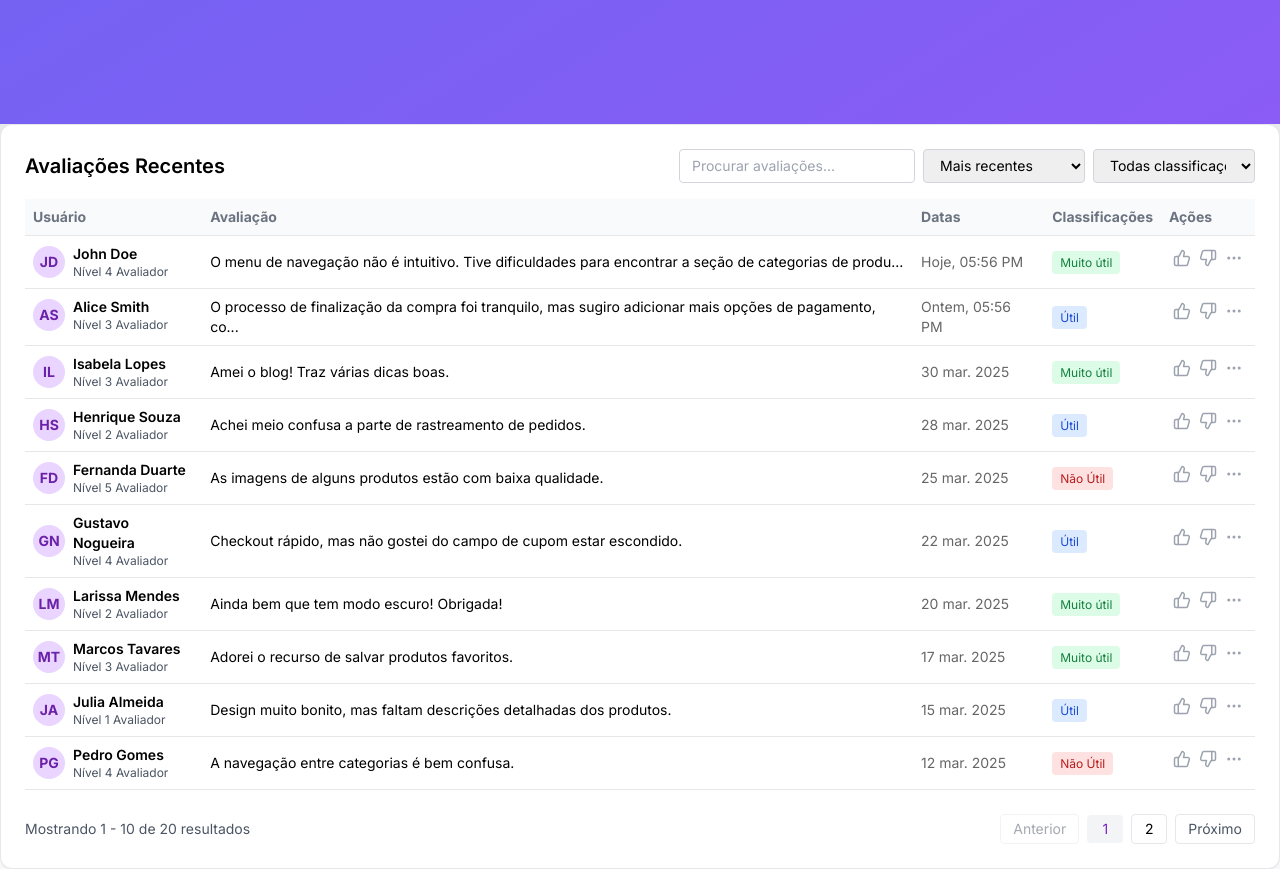
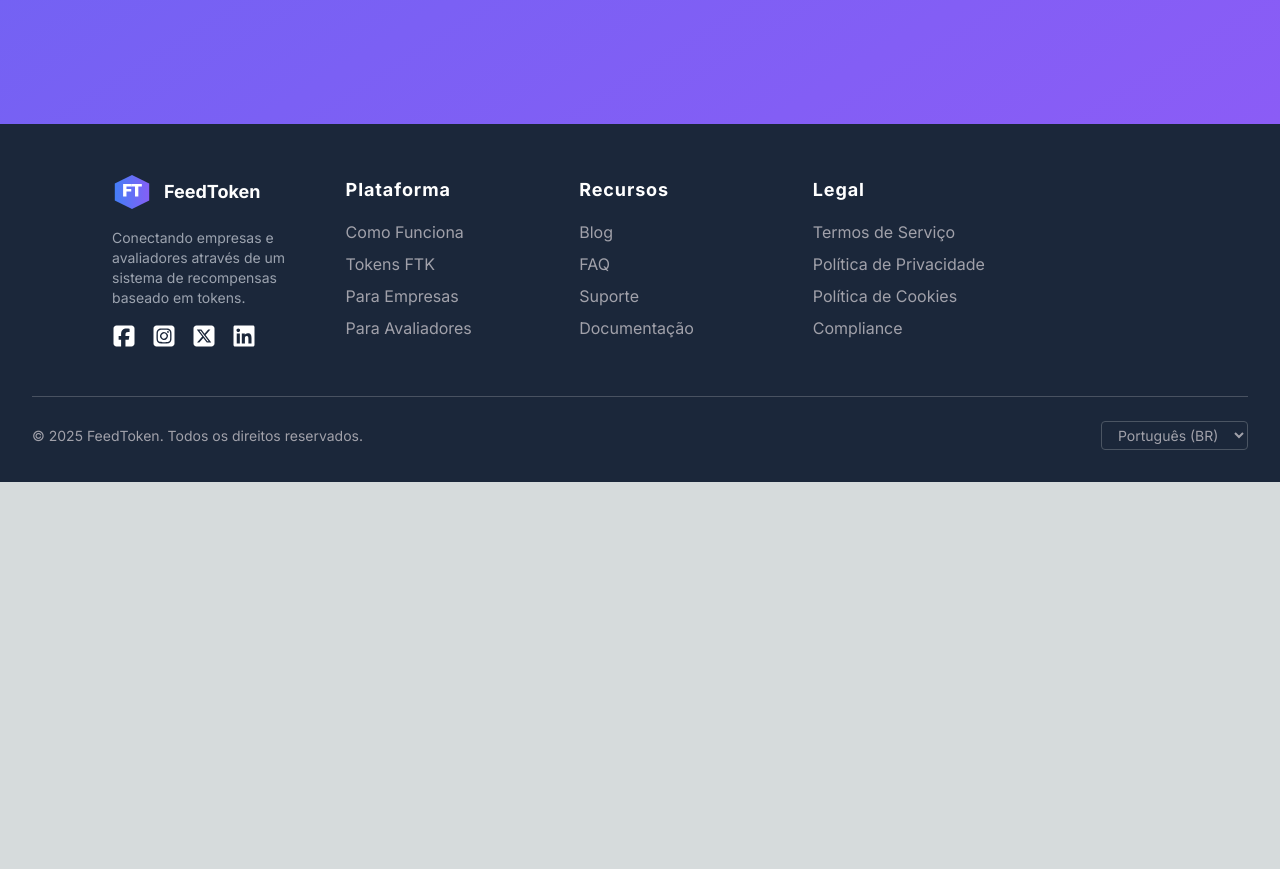
Before and after one commit to TransferoNovaIguacu/feedback-company-front, a Next.js app: page /en-construcao in a window 1280 px wide. Shown: the part 740-1609 px from the top of the page. After the commit the page ends 1222 px from the top, so only its background shows below. Built offline with nearby package versions, Linux system fonts and the light colour scheme.

Commit message:
refator: implement FeedbackRow component and integrate with FeedbackTable

```diff
--- /dev/null
+++ b/app/components/FeedbackRowItem.tsx
@@ -0,0 +1,94 @@
+import getRatingStyle from "@/utils/defineUtilit";
+import { MoreHorizontal, ThumbsDown, ThumbsUp } from "lucide-react";
+
+interface FeedbackRowProps {
+  item: any;
+  formatCustomDate: (timestamp: number) => string;
+  toggleLike: (id: number, type: "up" | "down") => void;
+  liked: { [key: number]: "up" | "down" | null };
+  openDropdownId: number | null;
+  setOpenDropdownId: React.Dispatch<React.SetStateAction<number | null>>;
+  registerDropdownRef: (id: number, ref: HTMLDivElement | null) => void;
+}
+
+export default function FeedbackRow({
+  item,
+  formatCustomDate,
+  toggleLike,
+  liked,
+  openDropdownId,
+  setOpenDropdownId,
+  registerDropdownRef,
+}: FeedbackRowProps) {
+
+  const truncateText = (text: string, maxLength: number) => {
+    if (text.length <= maxLength) return text;
+    return text.slice(0, maxLength) + "...";
+  };
+
+  return (
+    <tr className="border-b text-sm text-black">
+      <td className="p-2 flex items-center gap-2">
+        <div className="rounded-full w-8 h-8 bg-purple-200 text-purple-800 flex items-center justify-center font-bold text-sm">
+          {item.initials}
+        </div>
+        <div>
+          <div className="font-semibold text-black">{item.user}</div>
+          <div className="text-xs text-gray-600">
+            Nível {item.Nível} Avaliador
+          </div>
+        </div>
+      </td>
+      <td className="p-2">{truncateText(item.feedback, 100)}</td>
+      <td className="p-2 text-sm text-black opacity-60">
+        {formatCustomDate(item.date)}
+      </td>
+      <td className="p-2">
+        <span
+          className={`text-xs px-2 py-1 rounded ${getRatingStyle(item.rating)}`}
+        >
+          {item.rating}
+        </span>
+      </td>
+      <td className="p-3 flex items-center gap-2">
+        <ThumbsUp
+          size={18}
+          className={`cursor-pointer ${
+            liked[item.id] === "up" ? "text-purple-600" : "text-gray-400"
+          }`}
+          onClick={() => toggleLike(item.id, "up")}
+        />
+        <ThumbsDown
+          size={18}
+          className={`cursor-pointer ${
+            liked[item.id] === "down" ? "text-red-600" : "text-gray-400"
+          }`}
+          onClick={() => toggleLike(item.id, "down")}
+        />
+
+        <div
+          className="relative"
+          ref={(ref) => registerDropdownRef(item.id, ref)}
+        >
+          <MoreHorizontal
+            size={18}
+            className="text-gray-400 cursor-pointer"
+            onClick={() =>
+              setOpenDropdownId(openDropdownId === item.id ? null : item.id)
+            }
+          />
+
+          {openDropdownId === item.id && (
+            <div className="absolute right-0 mt-2 w-48 bg-white border border-gray-200 rounded-md shadow-lg z-10">
+              <div className="py-1">
+                <button className="block w-full text-left px-4 py-2 hover:bg-gray-100">
+                  Visualizar
+                </button>
+              </div>
+            </div>
+          )}
+        </div>
+      </td>
+    </tr>
+  );
+}
--- a/app/components/Tabela_Com_filtro.tsx
+++ b/app/components/Tabela_Com_filtro.tsx
@@ -2,6 +2,8 @@
 
 import React, { useEffect, useState, useRef, useCallback } from 'react';
 import { ThumbsUp, ThumbsDown, MoreHorizontal } from 'lucide-react';
+import FeedbackRow from './FeedbackRowItem';
+import getRatingStyle from '@/utils/defineUtilit';
 
 // Adicionando IDs únicos para cada feedback
 const initialFeedbacksData = [
@@ -187,111 +189,6 @@ const initialFeedbacksData = [
   }
 ];
 
-const getRatingStyle = (rating: string) => {
-  switch (rating) {
-    case "Muito útil": return "bg-green-100 text-green-700";
-    case "Útil": return "bg-blue-100 text-blue-700";
-    case "Não Útil": return "bg-red-100 text-red-700";
-    default: return "bg-gray-100 text-gray-700";
-  }
-};
-
-const truncateText = (text: string, maxLength: number) => {
-  if (text.length <= maxLength) return text;
-  return text.slice(0, maxLength) + '...';
-};
-
-// Componente de linha para desktop (crucial para a solução)
-const FeedbackRow = ({
-  item,
-  formatCustomDate,
-  toggleLike,
-  liked,
-  openDropdownId,
-  setOpenDropdownId,
-  updateFeedbackRating,
-  registerDropdownRef
-}: {
-  item: any;
-  formatCustomDate: (timestamp: number) => string;
-  toggleLike: (id: number, type: "up" | "down") => void;
-  liked: { [key: number]: "up" | "down" | null };
-  openDropdownId: number | null;
-  setOpenDropdownId: React.Dispatch<React.SetStateAction<number | null>>;
-  updateFeedbackRating: (id: number, newRating: string) => void;
-  registerDropdownRef: (id: number, ref: HTMLDivElement | null) => void;
-}) => {
-  return (
-    <tr className="border-b text-sm text-black">
-      <td className="p-2 flex items-center gap-2">
-        <div className="rounded-full w-8 h-8 bg-purple-200 text-purple-800 flex items-center justify-center font-bold text-sm">
-          {item.initials}
-        </div>
-        <div>
-          <div className="font-semibold text-black">{item.user}</div>
-          <div className="text-xs text-gray-600">Nível {item.Nível} Avaliador</div>
-        </div>
-      </td>
-      <td className="p-2">{truncateText(item.feedback, 100)}</td>
-      <td className="p-2 text-sm text-black opacity-60">
-        {formatCustomDate(item.date)}
-      </td>
-      <td className="p-2">
-        <span className={`text-xs px-2 py-1 rounded ${getRatingStyle(item.rating)}`}>
-          {item.rating}
-        </span>
-      </td>
-      <td className="p-3 flex items-center gap-2">
-        <ThumbsUp
-          size={18}
-          className={`cursor-pointer ${liked[item.id] === "up" ? "text-purple-600" : "text-gray-400"}`}
-          onClick={() => toggleLike(item.id, "up")}
-        />
-        <ThumbsDown
-          size={18}
-          className={`cursor-pointer ${liked[item.id] === "down" ? "text-red-600" : "text-gray-400"}`}
-          onClick={() => toggleLike(item.id, "down")}
-        />
-
-        <div
-          className="relative"
-          ref={(ref) => registerDropdownRef(item.id, ref)}
-        >
-          <MoreHorizontal
-            size={18}
-            className="text-gray-400 cursor-pointer"
-            onClick={() => setOpenDropdownId(openDropdownId === item.id ? null : item.id)}
-          />
-
-          {openDropdownId === item.id && (
-            <div className="absolute right-0 mt-2 w-48 bg-white border border-gray-200 rounded-md shadow-lg z-10">
-              <div className="py-1">
-                <button
-                  className="block w-full text-left px-4 py-2 hover:bg-gray-100"
-                  onClick={() => updateFeedbackRating(item.id, "Muito útil")}
-                >
-                  Muito útil
-                </button>
-                <button
-                  className="block w-full text-left px-4 py-2 hover:bg-gray-100"
-                  onClick={() => updateFeedbackRating(item.id, "Útil")}
-                >
-                  Útil
-                </button>
-                <button
-                  className="block w-full text-left px-4 py-2 hover:bg-gray-100"
-                  onClick={() => updateFeedbackRating(item.id, "Não Útil")}
-                >
-                  Não Útil
-                </button>
-              </div>
-            </div>
-          )}
-        </div>
-      </td>
-    </tr>
-  );
-};
 
 export default function FeedbackTable() {
   const [isMounted, setIsMounted] = useState(false);
@@ -371,14 +268,14 @@ export default function FeedbackTable() {
   }, [openDropdownId]);
 
   // Função de atualização do rating otimizada
-  const updateFeedbackRating = useCallback((id: number, newRating: string) => {
-    setFeedbacks(prev =>
-      prev.map(fb =>
-        fb.id === id ? { ...fb, rating: newRating } : fb
-      )
-    );
-    setOpenDropdownId(null);
-  }, []);
+  // const updateFeedbackRating = useCallback((id: number, newRating: string) => {
+  //   setFeedbacks(prev =>
+  //     prev.map(fb =>
+  //       fb.id === id ? { ...fb, rating: newRating } : fb
+  //     )
+  //   );
+  //   setOpenDropdownId(null);
+  // }, []);
 
   // Cálculo das listas de feedbacks
   const filteredFeedbacks = feedbacks
@@ -483,7 +380,6 @@ export default function FeedbackTable() {
                 liked={liked}
                 openDropdownId={openDropdownId}
                 setOpenDropdownId={setOpenDropdownId}
-                updateFeedbackRating={updateFeedbackRating}
                 registerDropdownRef={registerDropdownRef}
               />
             ))}
@@ -545,22 +441,11 @@ export default function FeedbackTable() {
                       <div className="py-1">
                         <button
                           className="block w-full text-left px-4 py-2 hover:bg-gray-100"
-                          onClick={() => updateFeedbackRating(item.id, "Muito útil")}
+
                         >
-                          Muito útil
+                          Visualizar
                         </button>
-                        <button
-                          className="block w-full text-left px-4 py-2 hover:bg-gray-100"
-                          onClick={() => updateFeedbackRating(item.id, "Útil")}
-                        >
-                          Útil
-                        </button>
-                        <button
-                          className="block w-full text-left px-4 py-2 hover:bg-gray-100"
-                          onClick={() => updateFeedbackRating(item.id, "Não Útil")}
-                        >
-                          Não Útil
-                        </button>
+
                       </div>
                     </div>
                   )}
--- a/app/en-construcao/page.tsx
+++ b/app/en-construcao/page.tsx
@@ -48,8 +48,6 @@ export default function EmConstrucao() {
         </div>
       </div>
 
-      <FeedbackTable></FeedbackTable>
-
       <style jsx>{`
         .progress-bar .animate-progress {
           animation: progress 3s infinite;
--- /dev/null
+++ b/utils/defineUtilit.ts
@@ -0,0 +1,10 @@
+const getRatingStyle = (rating: string) => {
+  switch (rating) {
+    case "Muito útil": return "bg-green-100 text-green-700";
+    case "Útil": return "bg-blue-100 text-blue-700";
+    case "Não Útil": return "bg-red-100 text-red-700";
+    default: return "bg-gray-100 text-gray-700";
+  }
+};
+
+export default getRatingStyle
```
